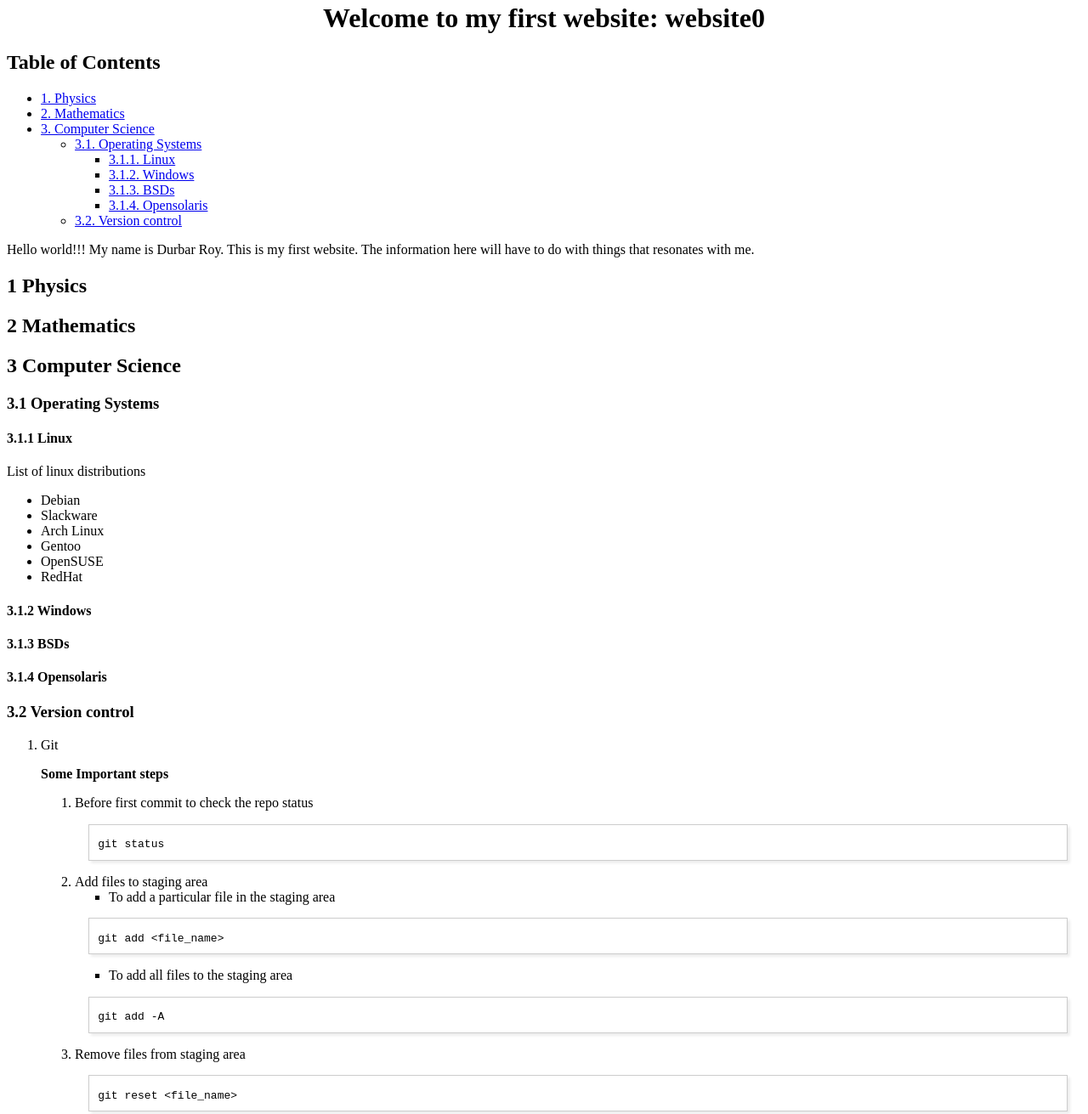
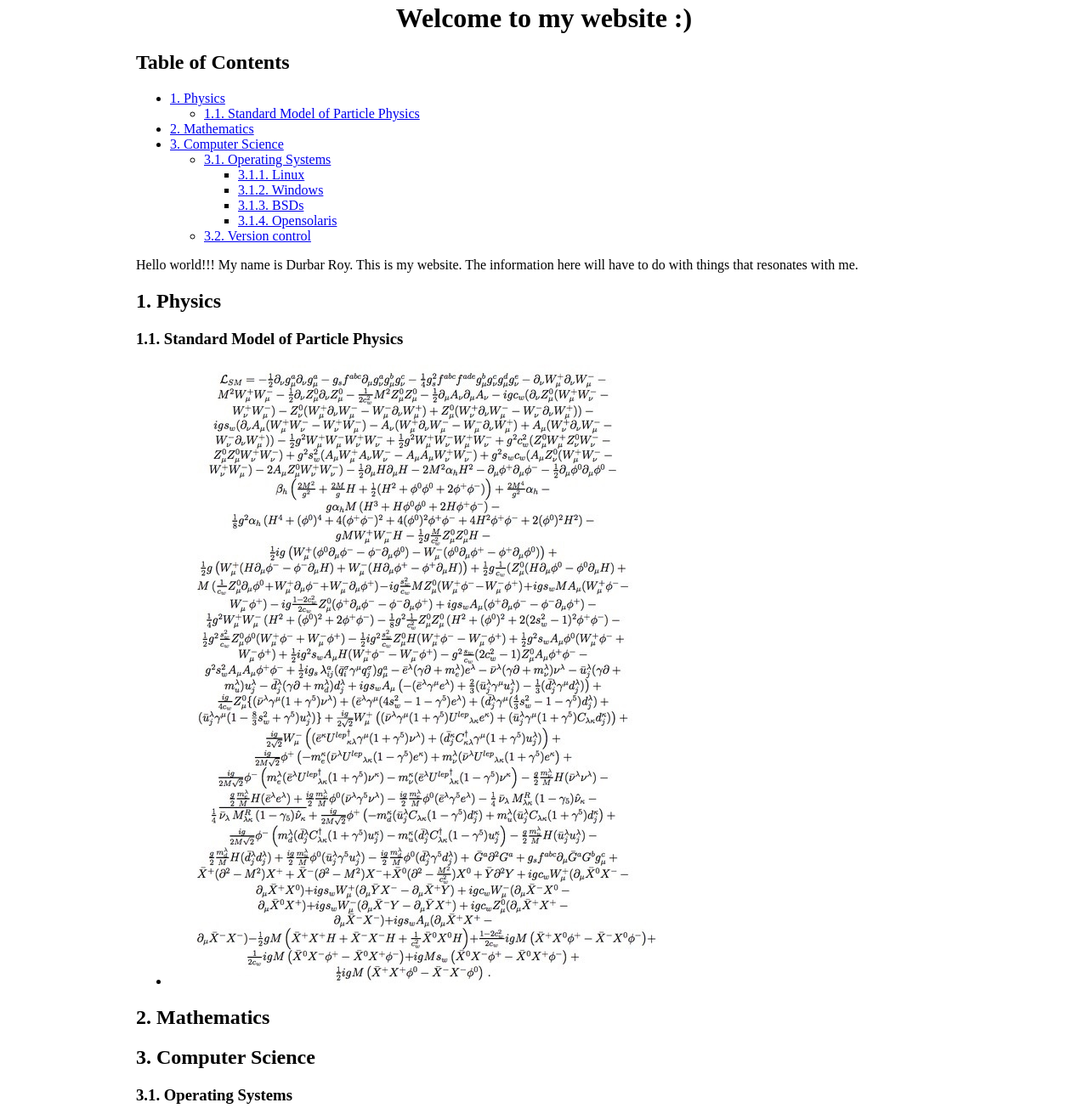
Before and after one commit to durbarroy/wesbite0, a plain HTML site: page index.html in a window 1280 px wide. Shown: the part 18-1329 px from the top of the page at 85% size. Drawn offline with Linux system fonts and the light colour scheme.

Commit message:
Add files via upload

```diff
--- a/index.html
+++ b/index.html
@@ -3,14 +3,14 @@
 "http://www.w3.org/TR/xhtml1/DTD/xhtml1-strict.dtd">
 <html xmlns="http://www.w3.org/1999/xhtml" lang="en" xml:lang="en">
 <head>
-<!-- 2022-09-29 Thu 13:02 -->
+<!-- 2024-04-07 Sun 00:37 -->
 <meta http-equiv="Content-Type" content="text/html;charset=utf-8" />
 <meta name="viewport" content="width=device-width, initial-scale=1" />
-<title>Welcome to my first website: website0</title>
-<meta name="generator" content="Org mode" />
+<title>Welcome to my website :)</title>
 <meta name="author" content="Durbar Roy" />
-<style type="text/css">
- <!--/*--><![CDATA[/*><!--*/
+<meta name="generator" content="Org Mode" />
+<style>
+  #content { max-width: 60em; margin: auto; }
   .title  { text-align: center;
              margin-bottom: .2em; }
   .subtitle { text-align: center;
@@ -31,8 +31,9 @@
   #postamble p, #preamble p { font-size: 90%; margin: .2em; }
   p.verse { margin-left: 3%; }
   pre {
-    border: 1px solid #ccc;
-    box-shadow: 3px 3px 3px #eee;
+    border: 1px solid #e6e6e6;
+    border-radius: 3px;
+    background-color: #f2f2f2;
     padding: 8pt;
     font-family: monospace;
     overflow: auto;
@@ -40,22 +41,22 @@
   }
   pre.src {
     position: relative;
-    overflow: visible;
-    padding-top: 1.2em;
+    overflow: auto;
   }
   pre.src:before {
     display: none;
     position: absolute;
-    background-color: white;
-    top: -10px;
-    right: 10px;
+    top: -8px;
+    right: 12px;
     padding: 3px;
-    border: 1px solid black;
+    color: #555;
+    background-color: #f2f2f299;
   }
-  pre.src:hover:before { display: inline;}
+  pre.src:hover:before { display: inline; margin-top: 14px;}
   /* Languages per Org manual */
   pre.src-asymptote:before { content: 'Asymptote'; }
   pre.src-awk:before { content: 'Awk'; }
+  pre.src-authinfo::before { content: 'Authinfo'; }
   pre.src-C:before { content: 'C'; }
   /* pre.src-C++ doesn't work in CSS */
   pre.src-clojure:before { content: 'Clojure'; }
@@ -190,76 +191,33 @@
     { font-size: 10px; font-weight: bold; white-space: nowrap; }
   .org-info-js_search-highlight
     { background-color: #ffff00; color: #000000; font-weight: bold; }
-  .org-svg { width: 90%; }
-  /*]]>*/-->
+  .org-svg { }
 </style>
-<script type="text/javascript">
-/*
-@licstart  The following is the entire license notice for the
-JavaScript code in this tag.
-
-Copyright (C) 2012-2020 Free Software Foundation, Inc.
-
-The JavaScript code in this tag is free software: you can
-redistribute it and/or modify it under the terms of the GNU
-General Public License (GNU GPL) as published by the Free Software
-Foundation, either version 3 of the License, or (at your option)
-any later version.  The code is distributed WITHOUT ANY WARRANTY;
-without even the implied warranty of MERCHANTABILITY or FITNESS
-FOR A PARTICULAR PURPOSE.  See the GNU GPL for more details.
-
-As additional permission under GNU GPL version 3 section 7, you
-may distribute non-source (e.g., minimized or compacted) forms of
-that code without the copy of the GNU GPL normally required by
-section 4, provided you include this license notice and a URL
-through which recipients can access the Corresponding Source.
-
-
-@licend  The above is the entire license notice
-for the JavaScript code in this tag.
-*/
-<!--/*--><![CDATA[/*><!--*/
- function CodeHighlightOn(elem, id)
- {
-   var target = document.getElementById(id);
-   if(null != target) {
-     elem.cacheClassElem = elem.className;
-     elem.cacheClassTarget = target.className;
-     target.className = "code-highlighted";
-     elem.className   = "code-highlighted";
-   }
- }
- function CodeHighlightOff(elem, id)
- {
-   var target = document.getElementById(id);
-   if(elem.cacheClassElem)
-     elem.className = elem.cacheClassElem;
-   if(elem.cacheClassTarget)
-     target.className = elem.cacheClassTarget;
- }
-/*]]>*///-->
-</script>
 </head>
 <body>
-<div id="content">
-<h1 class="title">Welcome to my first website: website0</h1>
-<div id="table-of-contents">
+<div id="content" class="content">
+<h1 class="title">Welcome to my website :)</h1>
+<div id="table-of-contents" role="doc-toc">
 <h2>Table of Contents</h2>
-<div id="text-table-of-contents">
+<div id="text-table-of-contents" role="doc-toc">
 <ul>
-<li><a href="#orgb38e18f">1. Physics</a></li>
-<li><a href="#org209e096">2. Mathematics</a></li>
-<li><a href="#orgf9d666c">3. Computer Science</a>
+<li><a href="#org49ed543">1. Physics</a>
 <ul>
-<li><a href="#orgf528087">3.1. Operating Systems</a>
-<ul>
-<li><a href="#org8fa968b">3.1.1. Linux</a></li>
-<li><a href="#org98b2eaf">3.1.2. Windows</a></li>
-<li><a href="#org3c0e9bf">3.1.3. BSDs</a></li>
-<li><a href="#org9539623">3.1.4. Opensolaris</a></li>
+<li><a href="#org88e4085">1.1. Standard Model of Particle Physics</a></li>
 </ul>
 </li>
-<li><a href="#org815184d">3.2. Version control</a></li>
+<li><a href="#org67951e0">2. Mathematics</a></li>
+<li><a href="#org207f5fa">3. Computer Science</a>
+<ul>
+<li><a href="#org4abe427">3.1. Operating Systems</a>
+<ul>
+<li><a href="#org026e452">3.1.1. Linux</a></li>
+<li><a href="#orgbe85213">3.1.2. Windows</a></li>
+<li><a href="#org0c4f606">3.1.3. BSDs</a></li>
+<li><a href="#org837bac4">3.1.4. Opensolaris</a></li>
+</ul>
+</li>
+<li><a href="#org4ad8fa2">3.2. Version control</a></li>
 </ul>
 </li>
 </ul>
@@ -267,26 +225,38 @@ for the JavaScript code in this tag.
 </div>
 <p>
 Hello world!!! My name is Durbar Roy.
-This is my first website. The information here will have
+This is my website. The information here will have
 to do with things that resonates with me.
 </p>
 
-<div id="outline-container-orgb38e18f" class="outline-2">
-<h2 id="orgb38e18f"><span class="section-number-2">1</span> Physics</h2>
+
+<div id="outline-container-org49ed543" class="outline-2">
+<h2 id="org49ed543"><span class="section-number-2">1.</span> Physics</h2>
+<div class="outline-text-2" id="text-1">
 </div>
-<div id="outline-container-org209e096" class="outline-2">
-<h2 id="org209e096"><span class="section-number-2">2</span> Mathematics</h2>
+<div id="outline-container-org88e4085" class="outline-3">
+<h3 id="org88e4085"><span class="section-number-3">1.1.</span> Standard Model of Particle Physics</h3>
+<div class="outline-text-3" id="text-1-1">
+<ul class="org-ul">
+<li><img src="standard-model-of-particle-physics-lagrangian.jpeg" alt="standard-model-of-particle-physics-lagrangian.jpeg" /></li>
+</ul>
 </div>
-<div id="outline-container-orgf9d666c" class="outline-2">
-<h2 id="orgf9d666c"><span class="section-number-2">3</span> Computer Science</h2>
+</div>
+</div>
+
+<div id="outline-container-org67951e0" class="outline-2">
+<h2 id="org67951e0"><span class="section-number-2">2.</span> Mathematics</h2>
+</div>
+<div id="outline-container-org207f5fa" class="outline-2">
+<h2 id="org207f5fa"><span class="section-number-2">3.</span> Computer Science</h2>
 <div class="outline-text-2" id="text-3">
 </div>
-<div id="outline-container-orgf528087" class="outline-3">
-<h3 id="orgf528087"><span class="section-number-3">3.1</span> Operating Systems</h3>
+<div id="outline-container-org4abe427" class="outline-3">
+<h3 id="org4abe427"><span class="section-number-3">3.1.</span> Operating Systems</h3>
 <div class="outline-text-3" id="text-3-1">
 </div>
-<div id="outline-container-org8fa968b" class="outline-4">
-<h4 id="org8fa968b"><span class="section-number-4">3.1.1</span> Linux</h4>
+<div id="outline-container-org026e452" class="outline-4">
+<h4 id="org026e452"><span class="section-number-4">3.1.1.</span> Linux</h4>
 <div class="outline-text-4" id="text-3-1-1">
 <p>
 List of linux distributions
@@ -301,22 +271,22 @@ List of linux distributions
 </ul>
 </div>
 </div>
-<div id="outline-container-org98b2eaf" class="outline-4">
-<h4 id="org98b2eaf"><span class="section-number-4">3.1.2</span> Windows</h4>
+<div id="outline-container-orgbe85213" class="outline-4">
+<h4 id="orgbe85213"><span class="section-number-4">3.1.2.</span> Windows</h4>
 </div>
-<div id="outline-container-org3c0e9bf" class="outline-4">
-<h4 id="org3c0e9bf"><span class="section-number-4">3.1.3</span> BSDs</h4>
+<div id="outline-container-org0c4f606" class="outline-4">
+<h4 id="org0c4f606"><span class="section-number-4">3.1.3.</span> BSDs</h4>
 </div>
-<div id="outline-container-org9539623" class="outline-4">
-<h4 id="org9539623"><span class="section-number-4">3.1.4</span> Opensolaris</h4>
+<div id="outline-container-org837bac4" class="outline-4">
+<h4 id="org837bac4"><span class="section-number-4">3.1.4.</span> Opensolaris</h4>
 </div>
 </div>
-<div id="outline-container-org815184d" class="outline-3">
-<h3 id="org815184d"><span class="section-number-3">3.2</span> Version control</h3>
+<div id="outline-container-org4ad8fa2" class="outline-3">
+<h3 id="org4ad8fa2"><span class="section-number-3">3.2.</span> Version control</h3>
 <div class="outline-text-3" id="text-3-2">
 </div>
 <ol class="org-ol">
-<li><a id="orged4dbeb"></a>Git<br />
+<li><a id="org578f69c"></a>Git<br />
 <div class="outline-text-5" id="text-3-2-0-1">
 <p>
 <b>Some Important steps</b>
@@ -324,7 +294,7 @@ List of linux distributions
 </div>
 
 <ol class="org-ol">
-<li><a id="orga38138a"></a>Before first commit to check the repo status<br />
+<li><a id="org6445710"></a>Before first commit to check the repo status<br />
 <div class="outline-text-6" id="text-3-2-0-1-1">
 <div class="org-src-container">
 <pre class="src src-bash">git status
@@ -333,7 +303,7 @@ List of linux distributions
 </div>
 </li>
 
-<li><a id="org89df324"></a>Add files to staging area<br />
+<li><a id="org96104e9"></a>Add files to staging area<br />
 <div class="outline-text-6" id="text-3-2-0-1-2">
 <ul class="org-ul">
 <li>To add a particular file in the staging area</li>
@@ -354,7 +324,7 @@ List of linux distributions
 </div>
 </li>
 
-<li><a id="org8eeab03"></a>Remove files from staging area<br />
+<li><a id="orgf5c9f5f"></a>Remove files from staging area<br />
 <div class="outline-text-6" id="text-3-2-0-1-3">
 <div class="org-src-container">
 <pre class="src src-bash">git reset &lt;file_name&gt;
@@ -376,7 +346,7 @@ have to perform a commit</li>
 </div>
 </li>
 
-<li><a id="orgd2a4d83"></a>To view logs<br />
+<li><a id="orge44e4ac"></a>To view logs<br />
 <div class="outline-text-6" id="text-3-2-0-1-4">
 <div class="org-src-container">
 <pre class="src src-bash">git log
@@ -385,7 +355,7 @@ have to perform a commit</li>
 </div>
 </li>
 
-<li><a id="orge56a8ab"></a>Pull and push changes to remote repository<br />
+<li><a id="org78286e1"></a>Pull and push changes to remote repository<br />
 <div class="outline-text-6" id="text-3-2-0-1-5">
 <div class="org-src-container">
 <pre class="src src-bash">git pull origin main
@@ -406,8 +376,8 @@ have to perform a commit</li>
 </div>
 <div id="postamble" class="status">
 <p class="author">Author: Durbar Roy</p>
-<p class="date">Created: 2022-09-29 Thu 13:02</p>
-<p class="validation"><a href="http://validator.w3.org/check?uri=referer">Validate</a></p>
+<p class="date">Created: 2024-04-07 Sun 00:37</p>
+<p class="validation"><a href="https://validator.w3.org/check?uri=referer">Validate</a></p>
 </div>
 </body>
 </html>
```
Also changed, not shown: standard-model-of-particle-physics-lagrangian.jpeg (added), 1 other file.
